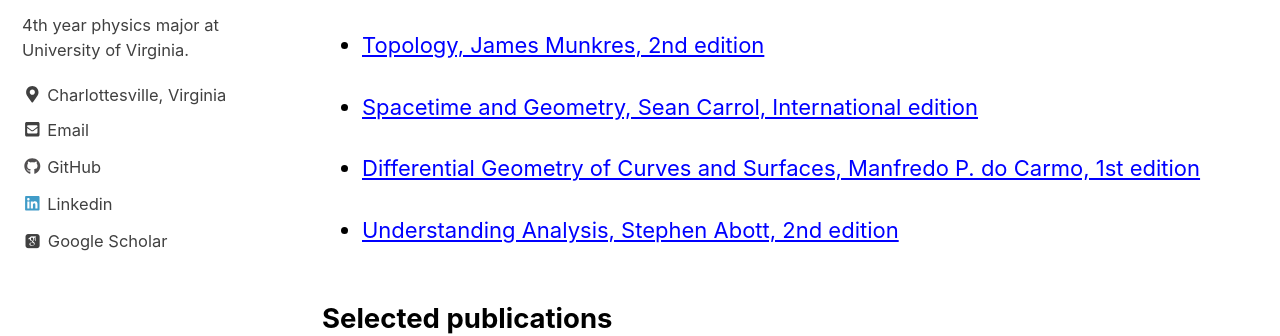
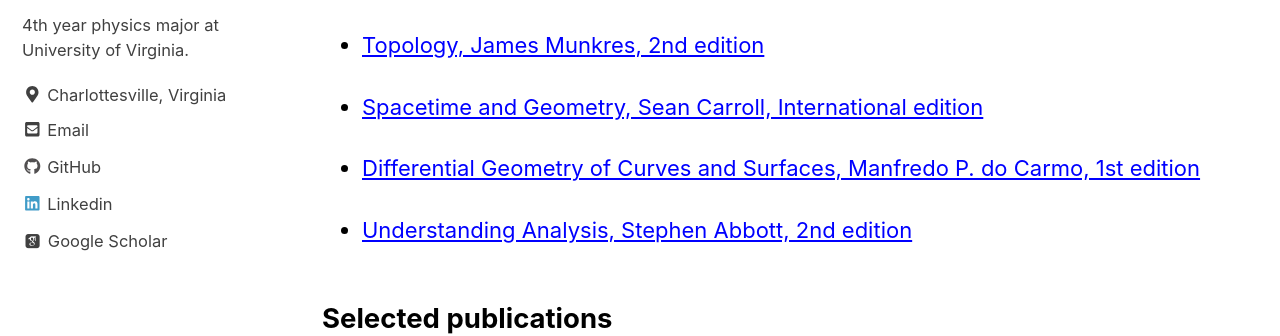
Before and after one commit to Mattwalker411/mathwalker.github.io, a Jekyll site: the page built from _pages/resources.md, in a window 1280 px wide and 900 px high, scrolled down 449 px. Shown: the part 166-502 px from the top of the window. Built offline with Jekyll 4.4.1, drawn with Linux system fonts in a browser that asks for light colours; cached includes are drawn as plain includes; nearby versions of some CDN libraries; some web fonts are replaced.

Commit message:
Update resources.md
more spelling mistakes

```diff
--- a/_pages/resources.md
+++ b/_pages/resources.md
@@ -17,11 +17,11 @@
 
 * [Topology, James Munkres, 2nd edition](http://webmath2.unito.it/Munkres.pdf)
 
-* [Spacetime and Geometry, Sean Carrol, International edition](http://physics.muni.cz/~novotny/-OTRG/Sean%20Carroll.pdf)
+* [Spacetime and Geometry, Sean Carroll, International edition](http://physics.muni.cz/~novotny/-OTRG/Sean%20Carroll.pdf)
 
 * [Differential Geometry of Curves and Surfaces, Manfredo P. do Carmo, 1st edition](http://www.math.uni.lodz.pl/~maczar/ggk/do%20Carmo.pdf)
 
-* [Understanding Analysis, Stephen Abott, 2nd edition](http://cms.dm.uba.ar/academico/materias/verano2012/taller_de_calculo_avanzado/Libros/Abbott%20-%20Understanding%20Analysis.pdf)
+* [Understanding Analysis, Stephen Abbott, 2nd edition](http://cms.dm.uba.ar/academico/materias/verano2012/taller_de_calculo_avanzado/Libros/Abbott%20-%20Understanding%20Analysis.pdf)
 
 
 
```
